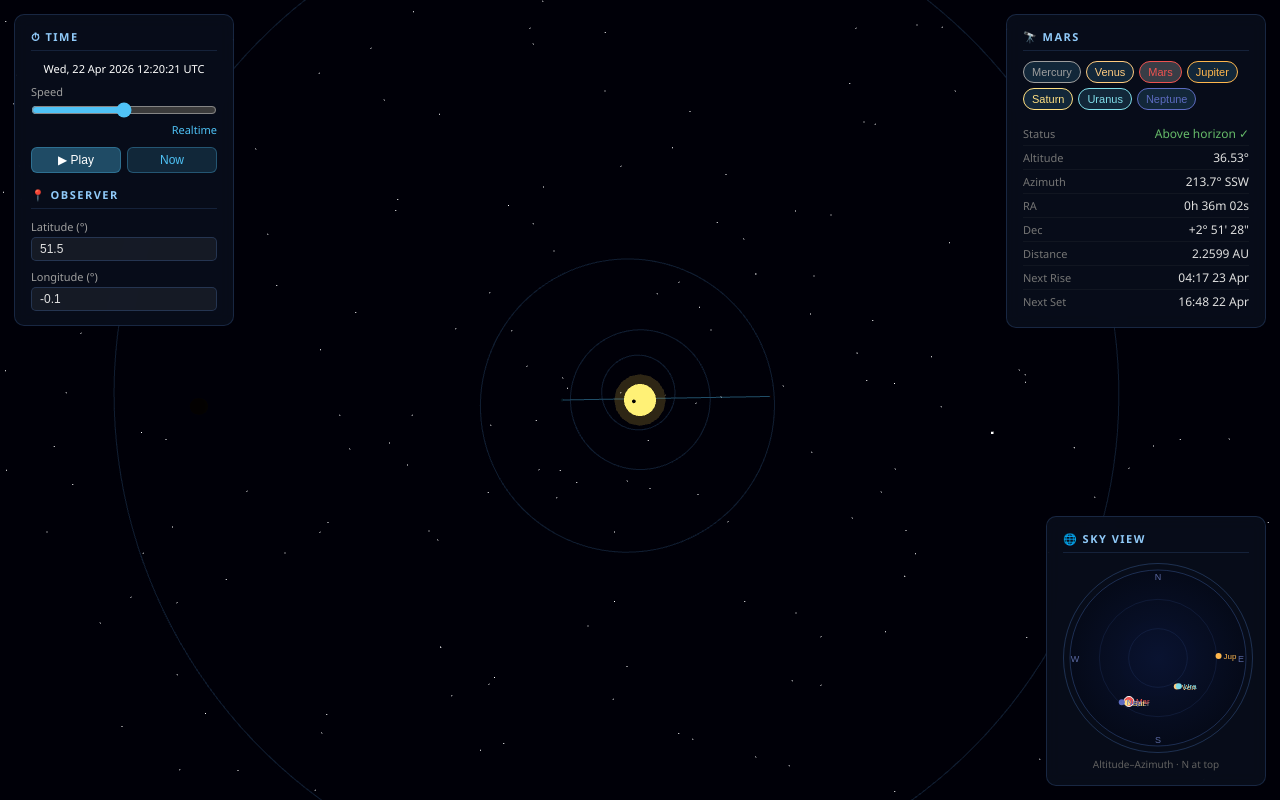
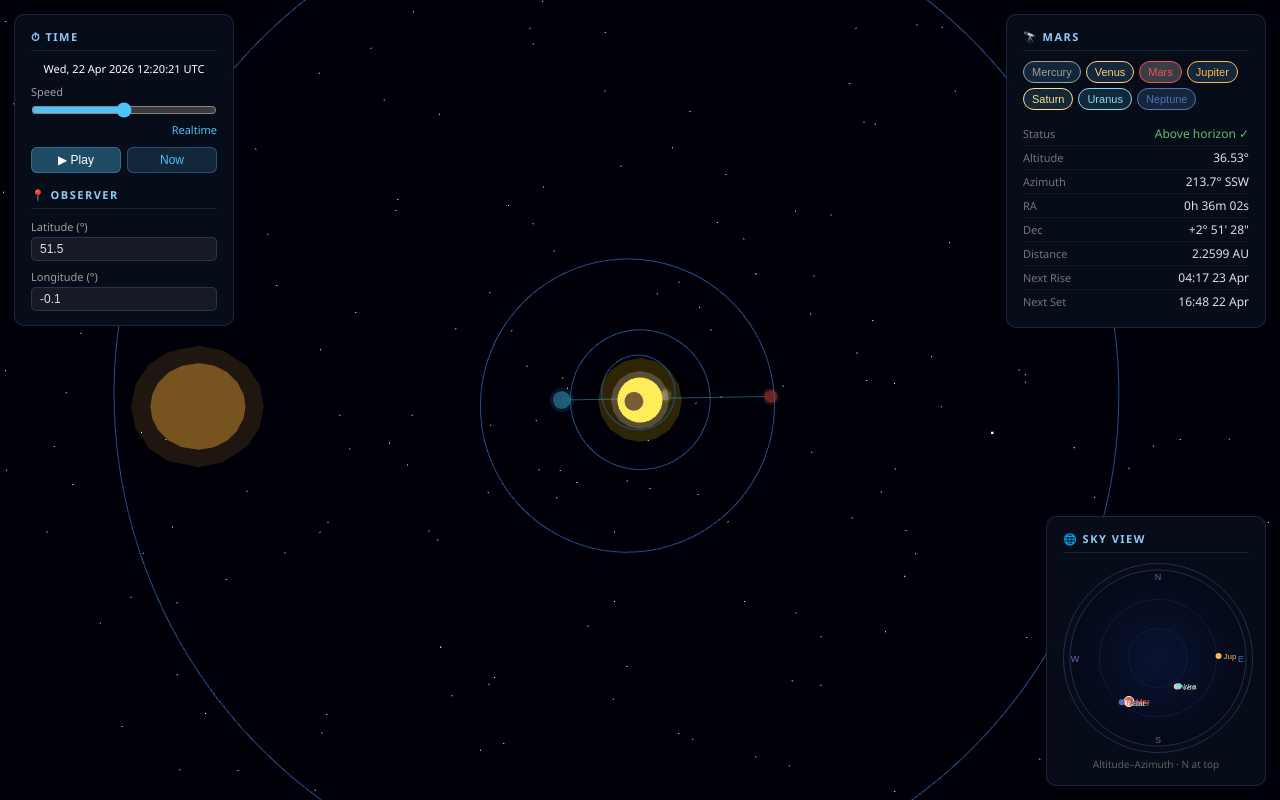
Before and after one commit to Caddickbrown/Solar, a plain HTML site: page index.html in a window 1280 px wide. Drawn offline with nearby package versions, Linux system fonts and the light colour scheme; animation ran at ten frames a second.

Commit message:
Improve planet visibility — larger spheres, emissive glow, atmospheric halos
- Planet radius multiplier raised from 0.35 → 1.8 (min 0.25) so planets
  are clearly readable against black space
- All planet materials now use emissive glow (emissiveIntensity: 0.18)
- Atmospheric halo added as child mesh (BackSide transparent sphere ×1.4r)
  so it tracks planet position automatically
- Saturn rings rescaled to match new planet radius
- Orbit lines brightened: 0x1e3a5a → 0x2a6aaa at 75% opacity
- Sun enlarged to r=1.4 with two-layer corona glow (opacity 0.35 + 0.18)
- Screenshots updated to show improved rendering

Co-Authored-By: Claude Sonnet 4.6 <noreply@anthropic.com>

```diff
--- a/index.html
+++ b/index.html
@@ -302,15 +302,16 @@ scene.add(sunLight);
 scene.add(new THREE.AmbientLight(0x111122, 0.5));
 
 const sunMesh = new THREE.Mesh(
-  new THREE.SphereGeometry(1.0, 24, 16),
-  new THREE.MeshBasicMaterial({ color: 0xfff176 })
+  new THREE.SphereGeometry(1.4, 32, 20),
+  new THREE.MeshBasicMaterial({ color: 0xffee58 })
 );
 scene.add(sunMesh);
 
-// Sun glow (sprite)
-const glowGeo = new THREE.SphereGeometry(1.6, 16, 12);
-const glowMat = new THREE.MeshBasicMaterial({ color: 0xffd54f, transparent: true, opacity: 0.18, side: THREE.BackSide });
-scene.add(new THREE.Mesh(glowGeo, glowMat));
+// Sun glow layers
+const glowMat1 = new THREE.MeshBasicMaterial({ color: 0xffe082, transparent: true, opacity: 0.35, side: THREE.BackSide });
+scene.add(new THREE.Mesh(new THREE.SphereGeometry(1.8, 16, 12), glowMat1));
+const glowMat2 = new THREE.MeshBasicMaterial({ color: 0xffcc02, transparent: true, opacity: 0.18, side: THREE.BackSide });
+scene.add(new THREE.Mesh(new THREE.SphereGeometry(2.6, 16, 12), glowMat2));
 
 // ── Orbit rings + planet meshes ───────────────────────────────────────────
 const SCALE = 6; // AU → scene units
@@ -338,7 +339,7 @@ function makeOrbitLine(el) {
     ));
   }
   const geo  = new THREE.BufferGeometry().setFromPoints(pts);
-  const mat  = new THREE.LineBasicMaterial({ color: 0x1e3a5a, transparent: true, opacity: 0.5 });
+  const mat  = new THREE.LineBasicMaterial({ color: 0x2a6aaa, transparent: true, opacity: 0.75 });
   return new THREE.Line(geo, mat);
 }
 
@@ -346,7 +347,7 @@ for (const name of PLANET_NAMES) {
   if (name === 'Earth') continue;
   const el  = PLANETS[name];
   const col = PLANET_COLORS[name];
-  const r   = PLANET_RADII[name] * 0.35;
+  const r   = Math.max(PLANET_RADII[name] * 1.8, 0.25);
 
   // Orbit ring
   const orbit = makeOrbitLine(el);
@@ -354,27 +355,38 @@ for (const name of PLANET_NAMES) {
   orbitLines[name] = orbit;
 
   // Planet sphere
+  const hexCol = parseInt(col.replace('#', ''), 16);
   const mesh = new THREE.Mesh(
-    new THREE.SphereGeometry(r, 16, 10),
-    new THREE.MeshStandardMaterial({ color: col, roughness: 0.7, metalness: 0 })
+    new THREE.SphereGeometry(r, 20, 14),
+    new THREE.MeshStandardMaterial({ color: hexCol, roughness: 0.6, metalness: 0.1, emissive: hexCol, emissiveIntensity: 0.18 })
   );
   scene.add(mesh);
   planetMeshes[name] = mesh;
+
+  // Atmospheric glow (child of mesh so it tracks planet position)
+  const atmMat = new THREE.MeshBasicMaterial({ color: hexCol, transparent: true, opacity: 0.12, side: THREE.BackSide });
+  mesh.add(new THREE.Mesh(new THREE.SphereGeometry(r * 1.4, 16, 10), atmMat));
 }
 
 // Earth
 {
+  const earthR   = Math.max(PLANET_RADII.Earth * 1.8, 0.25);
+  const earthHex = parseInt(PLANET_COLORS.Earth.replace('#', ''), 16);
   const earthMesh = new THREE.Mesh(
-    new THREE.SphereGeometry(PLANET_RADII.Earth * 0.35, 16, 10),
-    new THREE.MeshStandardMaterial({ color: PLANET_COLORS.Earth, roughness: 0.7 })
+    new THREE.SphereGeometry(earthR, 20, 14),
+    new THREE.MeshStandardMaterial({ color: earthHex, roughness: 0.6, metalness: 0.1, emissive: earthHex, emissiveIntensity: 0.18 })
   );
   scene.add(earthMesh);
   planetMeshes.Earth = earthMesh;
+  // Atmospheric glow (child of mesh so it tracks planet position)
+  const atmMat = new THREE.MeshBasicMaterial({ color: earthHex, transparent: true, opacity: 0.12, side: THREE.BackSide });
+  earthMesh.add(new THREE.Mesh(new THREE.SphereGeometry(earthR * 1.4, 16, 10), atmMat));
 }
 
 // Saturn rings
 {
-  const ringGeo = new THREE.RingGeometry(0.28, 0.50, 40);
+  const satR = Math.max(PLANET_RADII.Saturn * 1.8, 0.25);
+  const ringGeo = new THREE.RingGeometry(satR * 1.4, satR * 2.5, 64);
   const ringMat = new THREE.MeshBasicMaterial({ color: 0xd4b483, side: THREE.DoubleSide, transparent: true, opacity: 0.7 });
   const ring = new THREE.Mesh(ringGeo, ringMat);
   ring.rotation.x = Math.PI / 3;
```
Also changed, not shown: docs/solar-visible-main.png (added), docs/solar-visible-planet.png (added), 1 other file.
